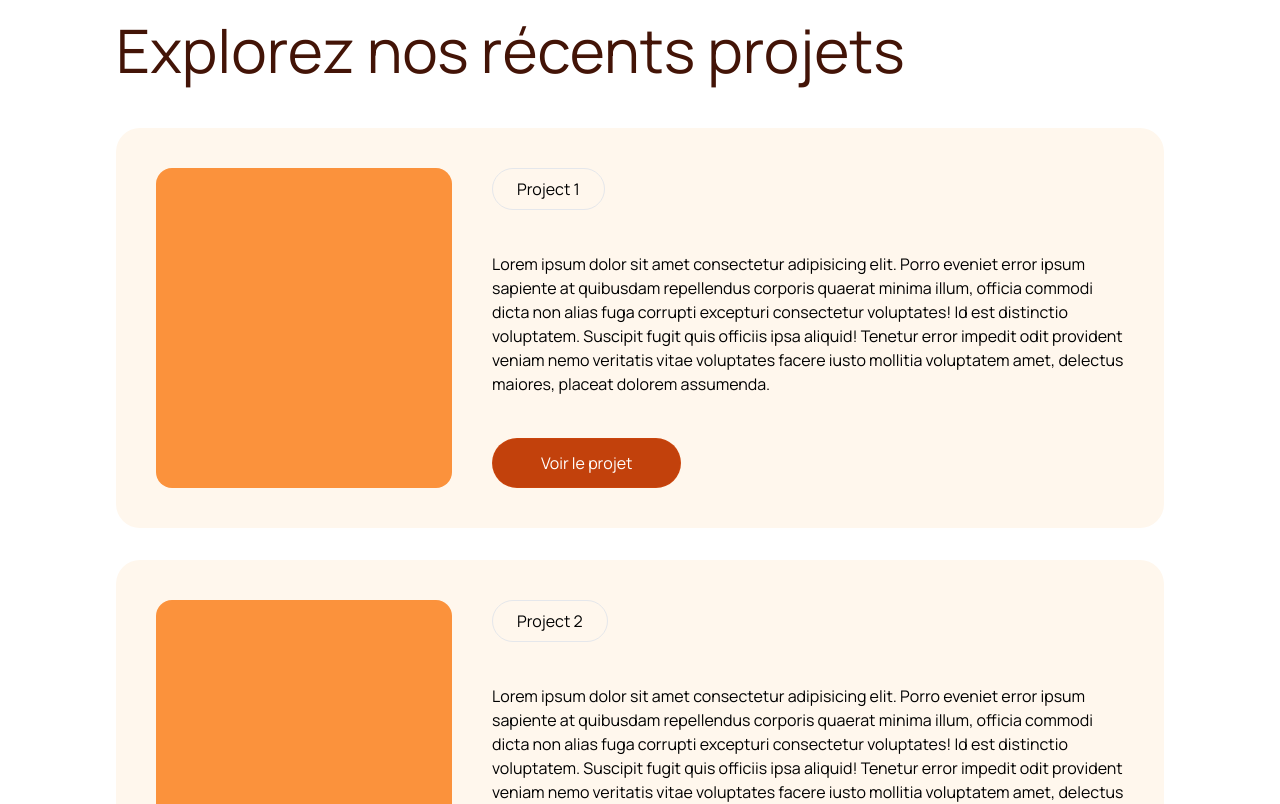
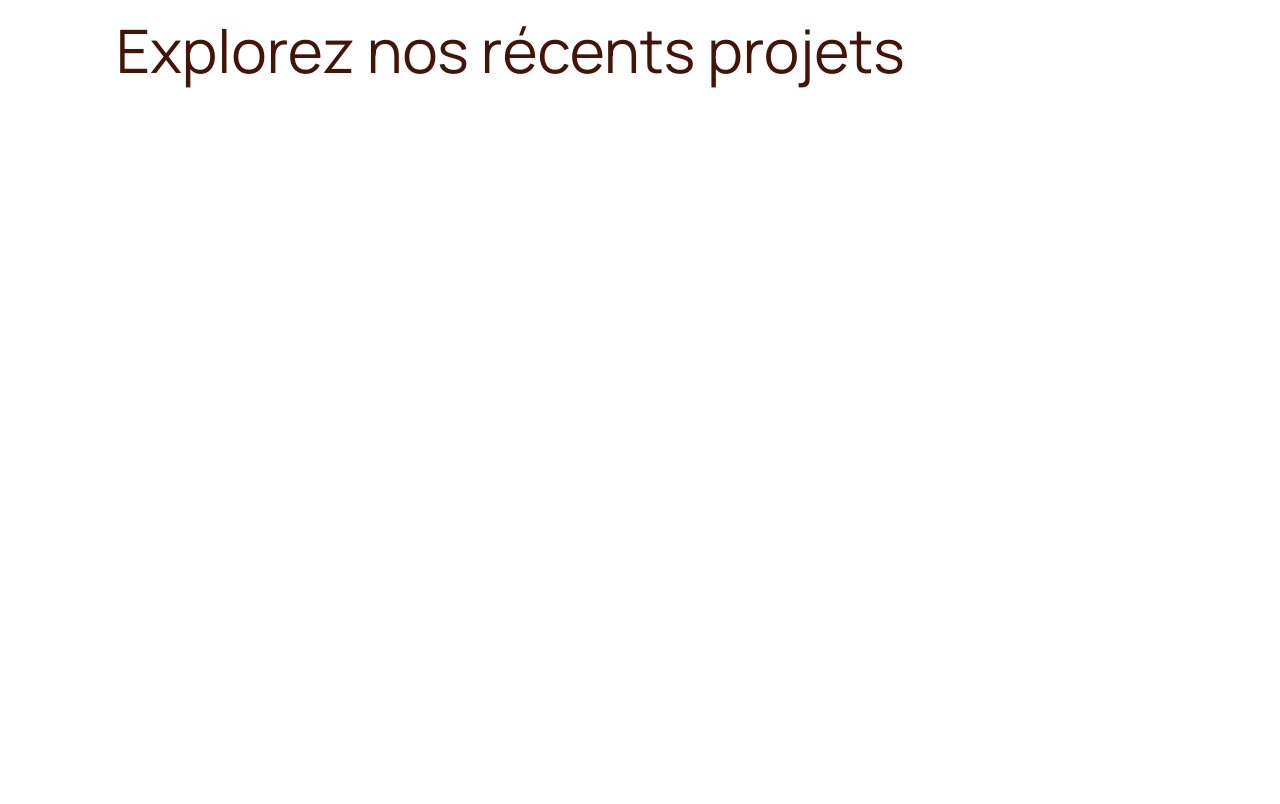
Before and after one commit to Likeur/agencywebsitetemplate, an Angular app: page / in a window 1280 px wide. Shown: the part 1600-2404 px from the top of the page. Built offline with nearby package versions, Linux system fonts and the light colour scheme.

Commit message:
adding project animation for items

```diff
--- a/src/app/components/project/project.component.html
+++ b/src/app/components/project/project.component.html
@@ -10,7 +10,7 @@
         <div class="flex flex-col gap-6 lg:gap-8">
             @for (project of projectItems; track $index) {
                 <!-- One project -->
-            <div class="p-5 lg:p-10 lg:h-[50vh] h-max rounded-3xl bg-orange-50 grid lg:grid-cols-3 gap-5 lg:gap-10 ">
+            <div class="p-5 lg:p-10 lg:h-[50vh] oneproject h-max rounded-3xl bg-orange-50 grid lg:grid-cols-3 gap-5 lg:gap-10 ">
                 <div class=" rounded-2xl text-transparent bg-orange-400">
                     .
                 </div>
@@ -18,7 +18,7 @@
                     <div class="p-2 px-6 border w-max rounded-full">
                         <p> {{project.title}} </p>
                     </div>
-                    <p>
+                    <p class="text-lg">
                         {{project.description}}
                     </p>
 
--- a/src/app/layout/landingpage/landingpage.component.ts
+++ b/src/app/layout/landingpage/landingpage.component.ts
@@ -157,6 +157,22 @@ export default class LandingpageComponent implements AfterViewInit {
       duration: 1,
     });
 
+    gsap.from('.oneproject', {
+      scrollTrigger: {
+        trigger: '.oneproject',
+        start: 'top 65%',
+        end: 'bottom 65%',
+        toggleActions: 'play none none reverse',
+      },
+      opacity: 0,
+      y: 50,
+      stagger: {
+        amount: 0.2,
+      },
+      ease: 'power4.inOut',
+      duration: 1,
+    });
+
     gsap.from('.ctacircle', {
       scrollTrigger: {
         trigger: '#ctasection',
```
